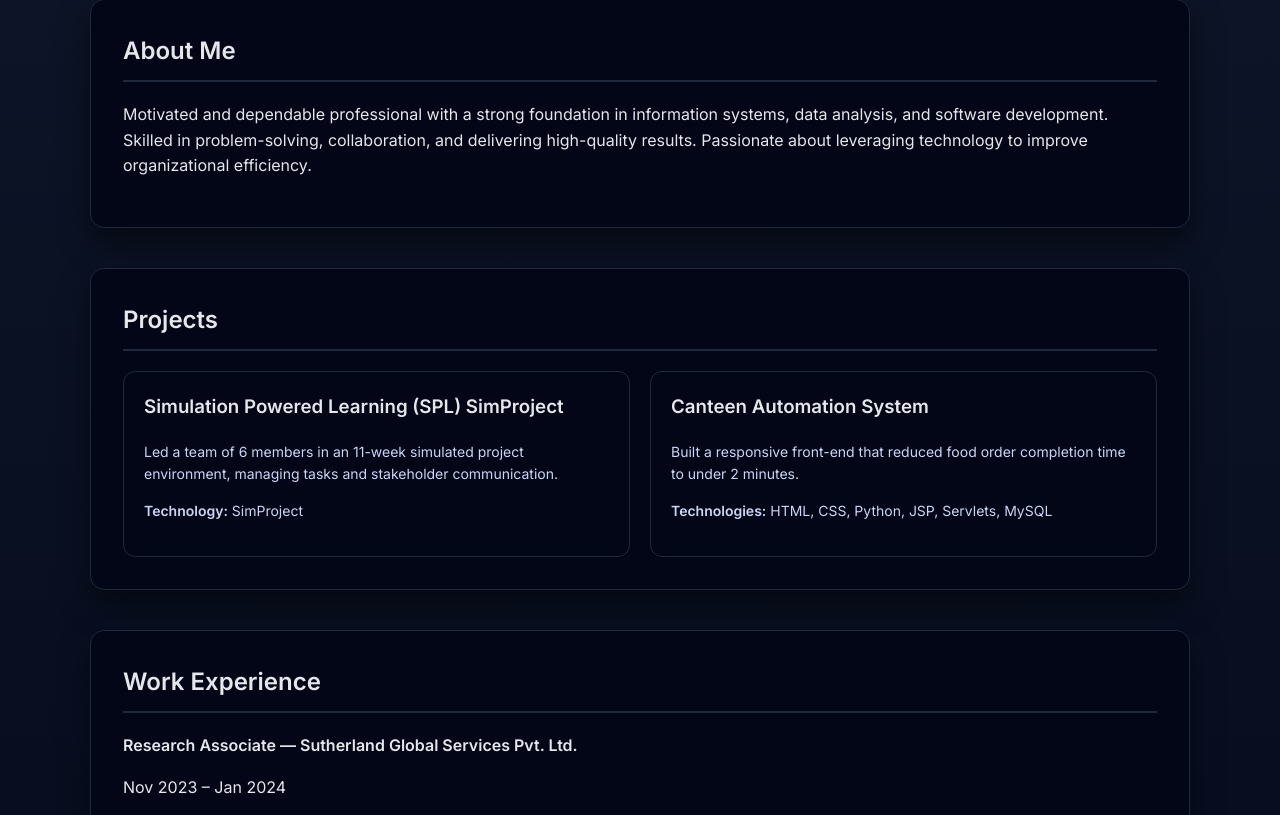
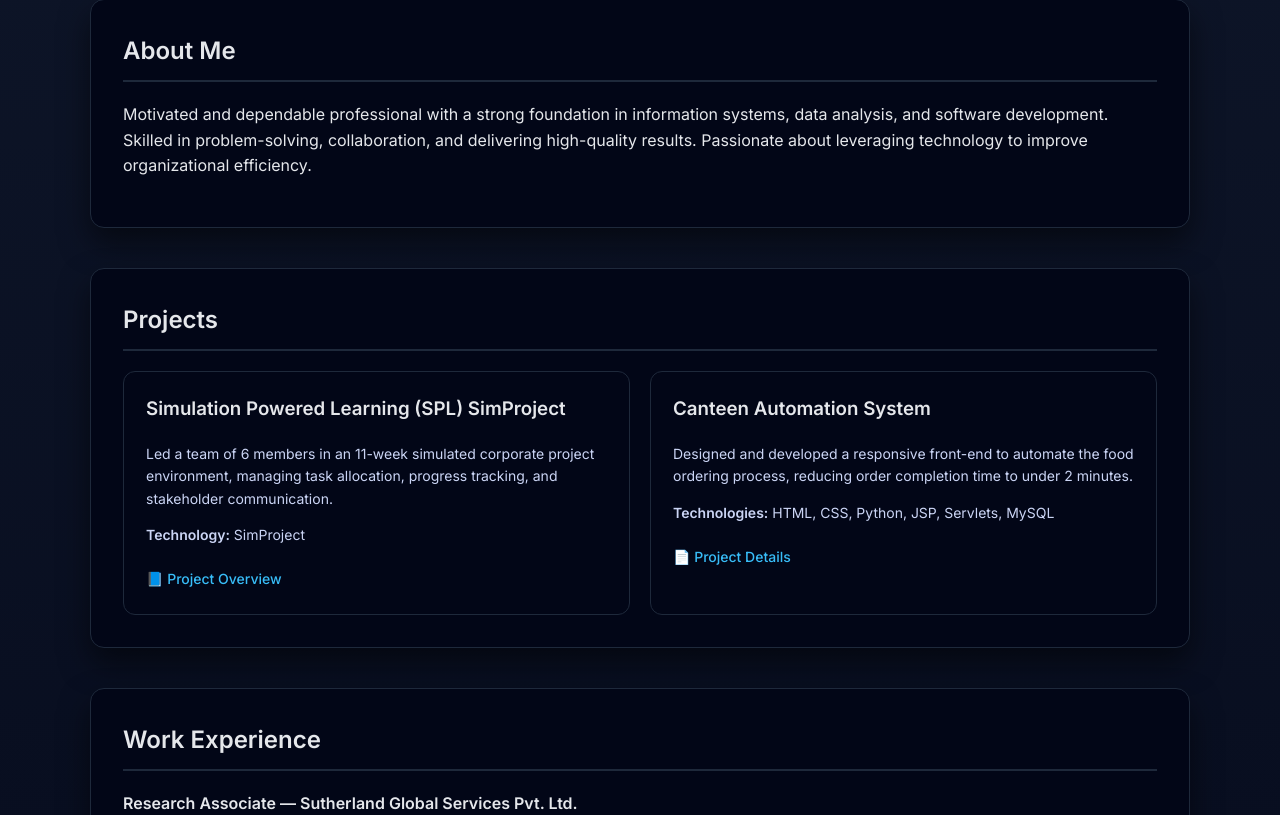
Before and after one commit to pushkargadipalli-rgb/pushkargadipalli-rgb.github.io, a plain HTML site: page index.html in a window 1280 px wide. Shown: the part 415-1230 px from the top of the page. Drawn offline with Linux system fonts and the light colour scheme.

Commit message:
Update index.html

```diff
--- a/index.html
+++ b/index.html
@@ -3,9 +3,9 @@
 <head>
   <meta charset="UTF-8">
 
-  <!-- SEO (Phase 5C) -->
+  <!-- SEO -->
   <title>Pushkar Gadipalli | Information Systems Portfolio</title>
-  <meta name="description" content="Pushkar Gadipalli – Master's student in Information Systems. Portfolio showcasing projects, skills, certifications, and experience.">
+  <meta name="description" content="Pushkar Gadipalli – Master's student in Information Systems. Projects, skills, certifications, and experience.">
   <meta name="author" content="Pushkar Gadipalli">
   <meta name="viewport" content="width=device-width, initial-scale=1.0">
 
@@ -13,7 +13,6 @@
   <link href="https://fonts.googleapis.com/css2?family=Inter:wght@300;400;500;600&display=swap" rel="stylesheet">
 
   <style>
-    /* ---------- THEME VARIABLES (Phase 5D) ---------- */
     :root {
       --bg-main: linear-gradient(180deg, #0f172a, #020617);
       --card-bg: #020617;
@@ -36,7 +35,6 @@
       --btn-hover: #1d4ed8;
     }
 
-    /* ---------- GLOBAL ---------- */
     body {
       margin: 0;
       font-family: 'Inter', sans-serif;
@@ -52,7 +50,7 @@
       padding: 60px 20px;
     }
 
-    /* ---------- HERO ---------- */
+    /* HERO */
     .hero {
       text-align: center;
       margin-bottom: 70px;
@@ -92,7 +90,6 @@
       transform: translateY(-2px);
     }
 
-    /* ---------- TOGGLE ---------- */
     .toggle {
       margin-top: 20px;
       cursor: pointer;
@@ -100,7 +97,7 @@
       color: var(--accent);
     }
 
-    /* ---------- CARD ---------- */
+    /* CARD */
     .card {
       background: var(--card-bg);
       border-radius: 14px;
@@ -124,16 +121,16 @@
       padding-bottom: 10px;
     }
 
-    /* ---------- PROJECTS ---------- */
+    /* PROJECTS */
     .project-grid {
       display: grid;
-      grid-template-columns: repeat(auto-fit, minmax(280px, 1fr));
+      grid-template-columns: repeat(auto-fit, minmax(300px, 1fr));
       gap: 20px;
     }
 
     .project-card {
       background: var(--card-bg);
-      padding: 20px;
+      padding: 22px;
       border-radius: 12px;
       border: 1px solid var(--border);
     }
@@ -147,6 +144,16 @@
       font-size: 14px;
     }
 
+    .project-links a {
+      display: inline-block;
+      margin-right: 12px;
+      margin-top: 8px;
+      color: var(--accent);
+      text-decoration: none;
+      font-size: 14px;
+      font-weight: 500;
+    }
+
     ul {
       padding-left: 20px;
     }
@@ -155,7 +162,7 @@
       margin-bottom: 8px;
     }
 
-    /* ---------- CONTACT ---------- */
+    /* CONTACT */
     .contact a {
       display: inline-block;
       margin-right: 15px;
@@ -209,23 +216,31 @@
   <div class="card">
     <h2>Projects</h2>
     <div class="project-grid">
+
       <div class="project-card">
         <h3>Simulation Powered Learning (SPL) SimProject</h3>
         <p>
-            Led a team of 6 members in an 11-week simulated project environment,
-            managing tasks and stakeholder communication.
+          Led a team of 6 members in an 11-week simulated corporate project environment,
+          managing task allocation, progress tracking, and stakeholder communication.
         </p>
         <p><strong>Technology:</strong> SimProject</p>
+        <div class="project-links">
+          <a href="#" title="Project overview">📘 Project Overview</a>
+        </div>
       </div>
 
       <div class="project-card">
         <h3>Canteen Automation System</h3>
         <p>
-            Built a responsive front-end that reduced food order completion
-            time to under 2 minutes.
+          Designed and developed a responsive front-end to automate the food ordering process,
+          reducing order completion time to under 2 minutes.
         </p>
         <p><strong>Technologies:</strong> HTML, CSS, Python, JSP, Servlets, MySQL</p>
+        <div class="project-links">
+          <a href="#" title="Project documentation">📄 Project Details</a>
         </div>
+      </div>
+
     </div>
   </div>
 
@@ -275,7 +290,6 @@
 
 </div>
 
-  <!-- THEME TOGGLE SCRIPT -->
 <script>
   function toggleTheme() {
     document.body.classList.toggle("light");
```
Lines whose indentation alone changed are shown as unchanged.
